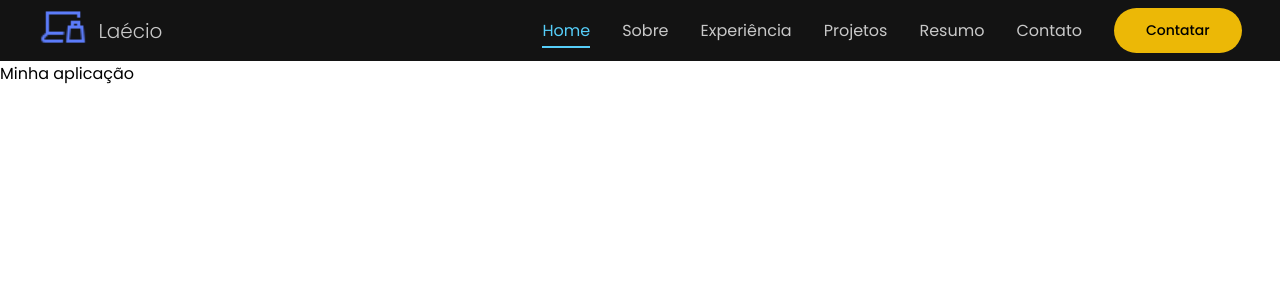
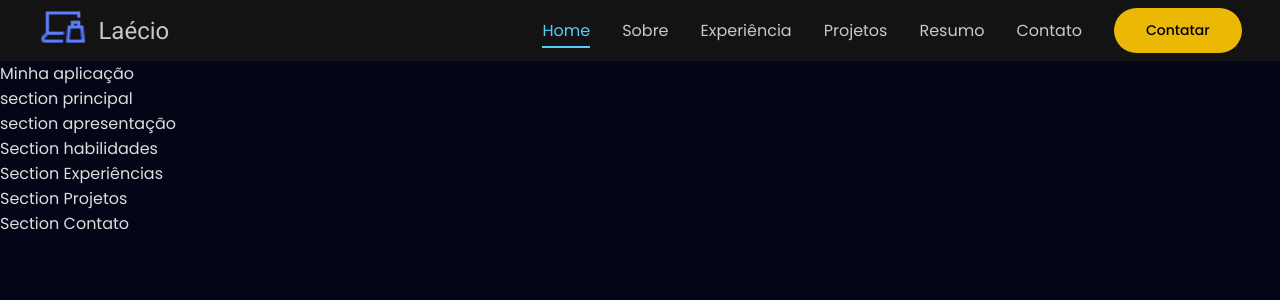
Before and after one commit to laecio22/portifolio, a Next.js app: page / in a window 1280 px wide. Shown: the top 300 px of the page. Built offline with nearby package versions, Linux system fonts and the light colour scheme.

Commit message:
style:implementação  efeito  de  animação no hover  do  logo na  header e  inicio implementação estilização do corpo

```diff
--- /dev/null
+++ b/app/components/LetterName/LetterName.tsx
@@ -0,0 +1,17 @@
+import React from 'react'
+import styles from './style.module.css'
+import { roboto } from '@/app/layout'
+
+interface CaracterNameInterface {
+    letter: string
+}
+
+const LetterName = ({letter}: CaracterNameInterface) => {
+  return (
+    <span className={`${styles.caracterName} ${roboto.className}`}>
+      {letter}
+    </span>
+  )
+}
+
+export default LetterName
--- /dev/null
+++ b/app/components/LetterName/style.module.css
@@ -0,0 +1,10 @@
+.caracterName {
+    position: relative;
+    top:0;
+
+    &:hover {
+        top:-4px;
+        color: #56cef9;
+        transition: all .2s ease-in-out
+    }
+}
--- a/app/components/Navbar/Navbar.tsx
+++ b/app/components/Navbar/Navbar.tsx
@@ -7,6 +7,7 @@ import NavItem, { NavItemInterface } from "../NavItem/NavItem";
 import styles from "./style.module.css";
 import { usePathname } from "next/navigation";
 import { FaBars, FaXmark } from "react-icons/fa6";
+import LetterName from "../LetterName/LetterName";
 
 const Navbar = () => {
   const [openMenu, setOpenMenu] = useState(false);
@@ -39,13 +40,25 @@ const Navbar = () => {
   ];
 
   const pathname = usePathname();
+  const caracterNameList:string[] = [
+    'L', 'a', 'é', 'c', 'i', 'o'
+  ]
   return (
     <header className={styles.header}>
       <div className={styles.containerLogo}>
         <Link href="/" className={styles.imgLogo}>
           <Image src={Logo} alt="logo da  aplicação" width={50} />
         </Link>
-        <span className={styles.nameLogo}>Laécio</span>
+        <span className={styles.nameLogo}>
+          {
+            caracterNameList.map((caracter, index)=>{
+              return (
+                <LetterName letter={caracter} key={index}/>
+              )
+            })
+          }
+
+        </span>
       </div>
       <nav className={styles.navbar}>
         <ul className={`${styles.navItems} ${openMenu ? styles.open : ""}`}>
--- a/app/components/Navbar/style.module.css
+++ b/app/components/Navbar/style.module.css
@@ -1,8 +1,8 @@
 .nameLogo {
   color: #c8c8c8;
-  font-family: "Poppins";
-  font-weight: 300;
-  font-size: 20px;
+  font-weight: 400;
+  font-size: 24px;
+  cursor: pointer;
 }
 
 .header {
@@ -79,7 +79,6 @@
 
       &.open {
         display: flex;
-
       }
     }
 
--- a/app/globals.css
+++ b/app/globals.css
@@ -12,3 +12,8 @@ a {
 ul {
   list-style: none;
 }
+
+body {
+  background-color: rgb(2, 6, 23);
+  color:#ddd;
+}
--- a/app/layout.tsx
+++ b/app/layout.tsx
@@ -1,4 +1,4 @@
-import { Poppins } from "next/font/google";
+import { Poppins, Roboto } from "next/font/google";
 import "./globals.css";
 import Navbar from "./components/Navbar/Navbar";
 
@@ -6,6 +6,11 @@ const poppins = Poppins({
   subsets: ["latin"],
   weight: ["100", "200", "300", "400", "500", "600", "700", "800", "900"],
 });
+
+export const  roboto = Roboto({
+  subsets:['latin'],
+  weight: ["100",  "300", "400", "500",  "700",  "900"],
+})
 
 export default function RootLayout({
   children,
--- a/app/page.tsx
+++ b/app/page.tsx
@@ -1,9 +1,19 @@
 
 export default function Home() {
   return (
-   <div>
+   <section>
           Minha  aplicação
-   </div>
+      <section>
+        section  principal
+      </section>
+      <section>
+        section  apresentação
+      </section>
+      <section>Section habilidades</section>
+      <section>Section Experiências</section>
+      <section>Section Projetos</section>
+      <section>Section Contato</section>
+   </section>
 
   );
 }
```
